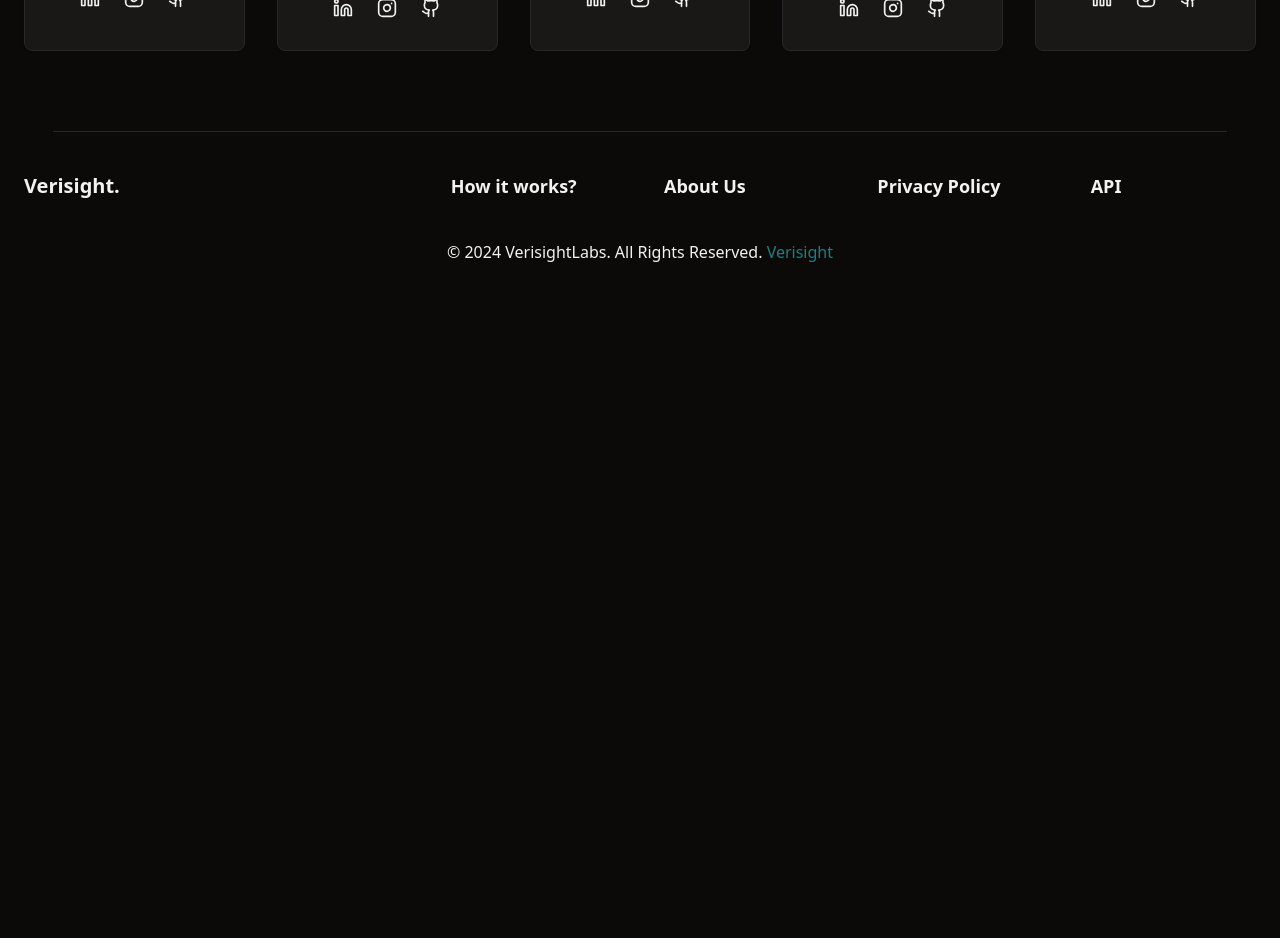
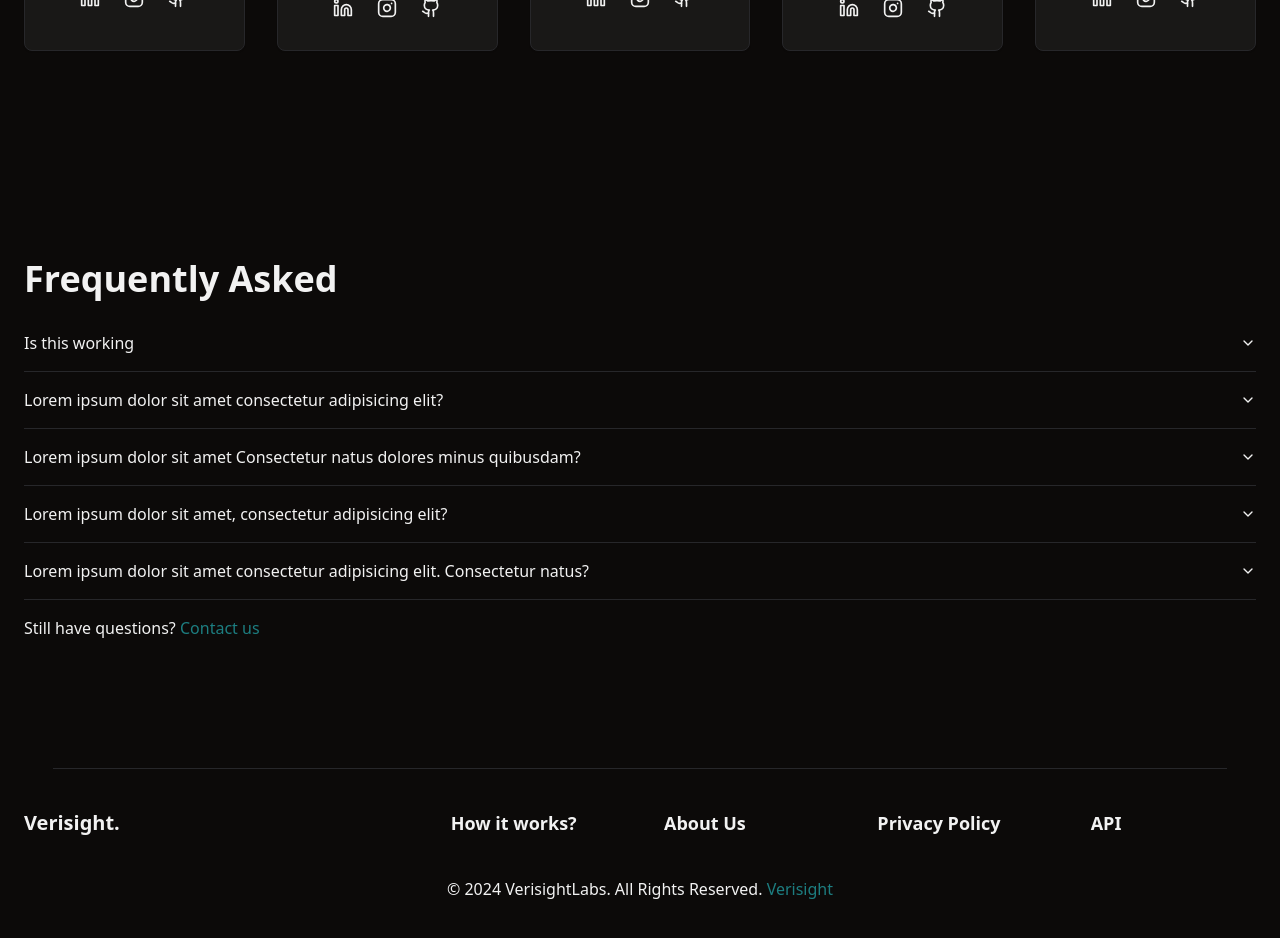
Before and after one commit to verisight/Verisight-LandingPage, a React (Vite) app in the folder LandingPage/: page / in a window 1280 px wide. Shown: the part 2760-3698 px from the top of the page. Before the commit the page ends 3080 px from the top, so only its background shows below. Built offline with nearby package versions, Linux system fonts and the light colour scheme.

Commit message:
FAQ section

```diff
--- a/LandingPage/src/components/FAQ.tsx
+++ b/LandingPage/src/components/FAQ.tsx
@@ -13,8 +13,8 @@ interface FAQProps {
 
 const FAQList: FAQProps[] = [
   {
-    question: "Is this template free?",
-    answer: "Yes. It is a free ChadcnUI template.",
+    question: "Is this working",
+    answer: "Yes. It is working.",
     value: "item-1",
   },
   {
--- a/LandingPage/src/components/Footer.tsx
+++ b/LandingPage/src/components/Footer.tsx
@@ -53,8 +53,8 @@ export const Footer = () => {
         <h3>
           &copy; 2024 VerisightLabs. All Rights Reserved.{" "}
           <a
-            target="_blank"
-            href="https://verisightlabs.com/"
+            // target="_blank"
+            href="/"
             className="text-primary transition-all border-primary hover:border-b-2"
           >
             Verisight
--- a/LandingPage/src/components/Team.tsx
+++ b/LandingPage/src/components/Team.tsx
@@ -43,7 +43,7 @@ const teamList: TeamProps[] = [
       },
       {
         name: "Github",
-        url: "https://www.instagram.com/",
+        url: "https://github.com/PPT1001",
       },
     ],
   },
--- a/LandingPage/src/pages/LandingPage.tsx
+++ b/LandingPage/src/pages/LandingPage.tsx
@@ -6,6 +6,7 @@ import { Navbar } from "@/components/Navbar";
 import { ScrollToTop } from "@/components/ScrollToTop";
 import { SignupNow } from "@/components/SignupNow";
 import { Team } from "@/components/Team";
+import { FAQ } from "@/components/FAQ";
 import "../App.css";
 
 const LandingPage = () => {
@@ -26,6 +27,7 @@ const LandingPage = () => {
       <Pricing />
       <Newsletter />
       <FAQ /> */}
+      <FAQ />
       <Footer />
       <ScrollToTop />
     </>
```
